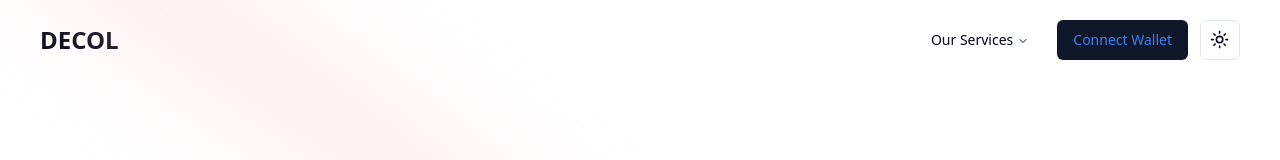
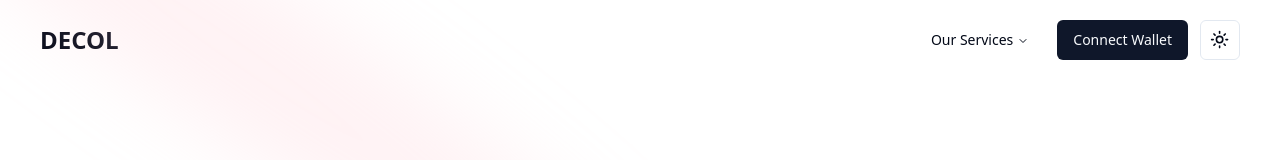
Before and after one commit to mohammadshaad/Decentralized-Secure-Collaboration-Platform, a Next.js app: page / in a window 1280 px wide. Shown: the top 160 px of the page. Built offline with nearby package versions, Linux system fonts and the light colour scheme; what @waku/react would draw is missing.

Commit message:
Add dropdown menu to Navbar component

```diff
--- a/@/components/Navbar.tsx
+++ b/@/components/Navbar.tsx
@@ -85,7 +85,7 @@ export default function Navbar({ currentUser, connectWallet, disconnectWallet }:
                         </NavigationMenuItem>
                     ) : (
                         <NavigationMenuItem>
-                            <Button className="text-blue-500" onClick={connectWallet}>
+                            <Button className="" onClick={connectWallet}>
                                 Connect Wallet
                             </Button>
                         </NavigationMenuItem>
```
